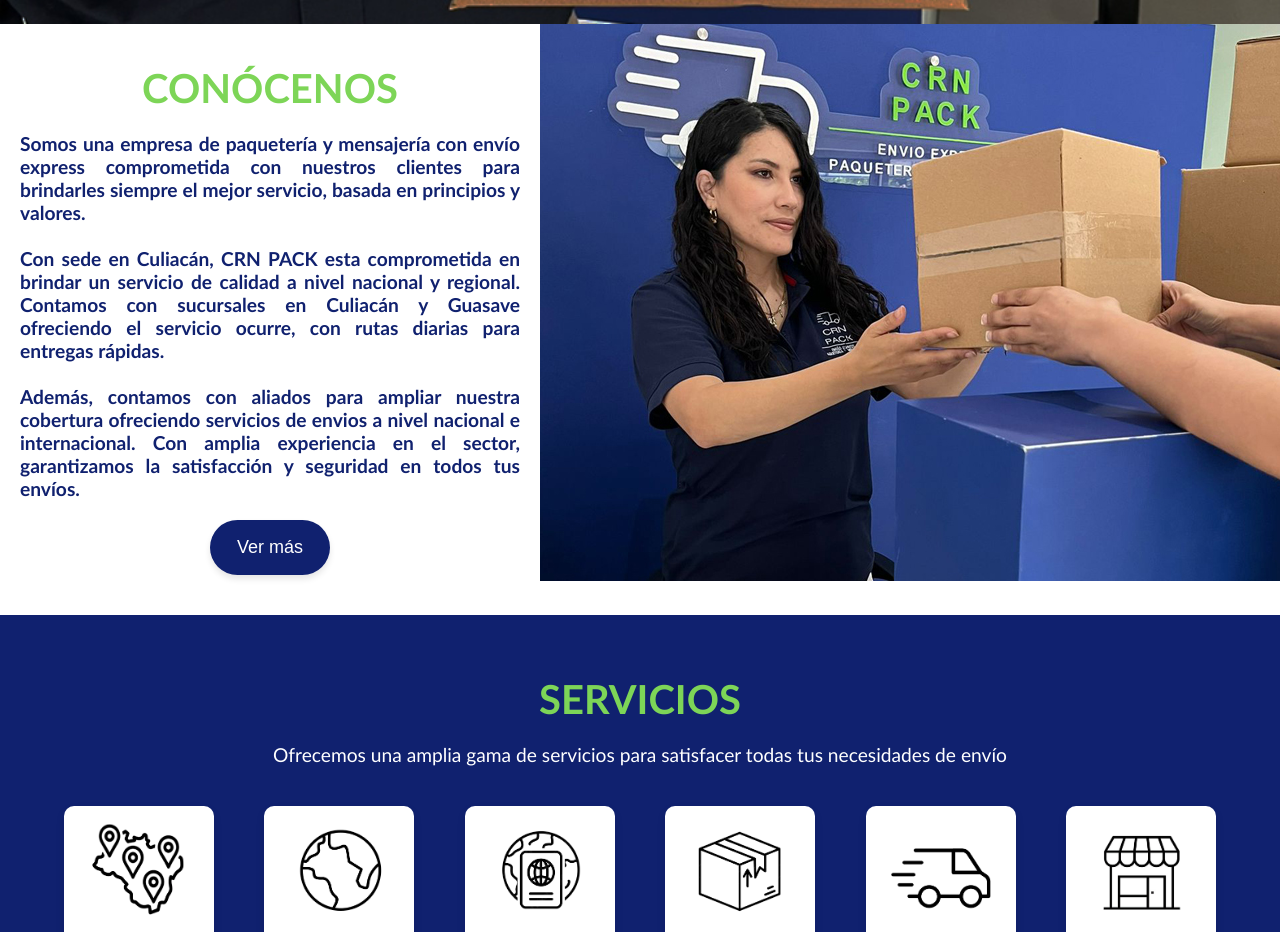
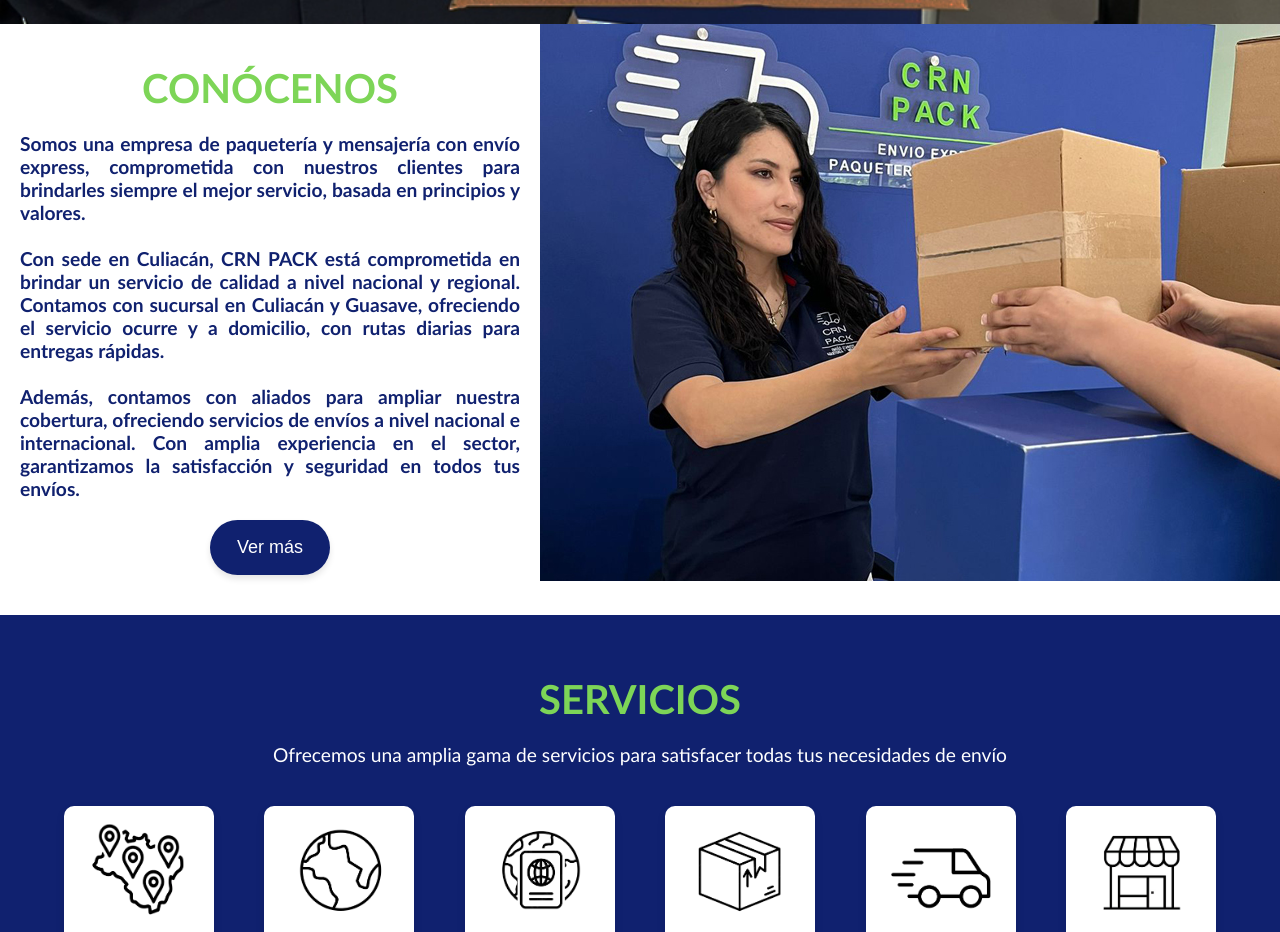
Before and after one commit to MacbethCarrillo/macbethcarrillo, a plain HTML site: page index.html in a window 1280 px wide. Shown: the part 800-1732 px from the top of the page. Drawn offline with Linux system fonts and the light colour scheme.

Commit message:
Update index.html

```diff
--- a/index.html
+++ b/index.html
@@ -61,17 +61,16 @@
         <div class="texto-nosotros">
             <h2 style="color: #7dd557">CONÓCENOS</h2>
             <p>
-                Somos una empresa de paquetería y mensajería con envío express comprometida con nuestros
-                clientes para brindarles siempre el mejor servicio, basada en principios y valores.
+                Somos una empresa de paquetería y mensajería con envío express,
+                comprometida con nuestros clientes para brindarles siempre el mejor servicio, basada en principios y valores.
                 <br>
                 <br>
-                Con sede en Culiacán, CRN PACK esta comprometida en brindar un servicio de calidad a nivel nacional y regional.
-                Contamos con sucursales en Culiacán y Guasave ofreciendo el servicio ocurre, con rutas diarias
-                para entregas rápidas.
+                Con sede en Culiacán, CRN PACK está comprometida en brindar un servicio de calidad a nivel nacional y regional.
+                Contamos con sucursal en Culiacán y Guasave, ofreciendo el servicio ocurre y a domicilio, con rutas diarias para entregas rápidas.
                 <br>
                 <br>
-                Además, contamos con aliados para ampliar nuestra
-                cobertura ofreciendo servicios de envios a nivel nacional e internacional. Con amplia experiencia en el sector, garantizamos la satisfacción y seguridad en todos tus envíos.
+                Además, contamos con aliados para ampliar nuestra cobertura, ofreciendo servicios de envíos a nivel nacional e internacional.
+                Con amplia experiencia en el sector, garantizamos la satisfacción y seguridad en todos tus envíos.
              <p>
                 <button class="ver-mas-btn" onclick="window.location.href='https://macbethcarrillo.github.io/nosotros/'">Ver más</button>
         </div>
```
